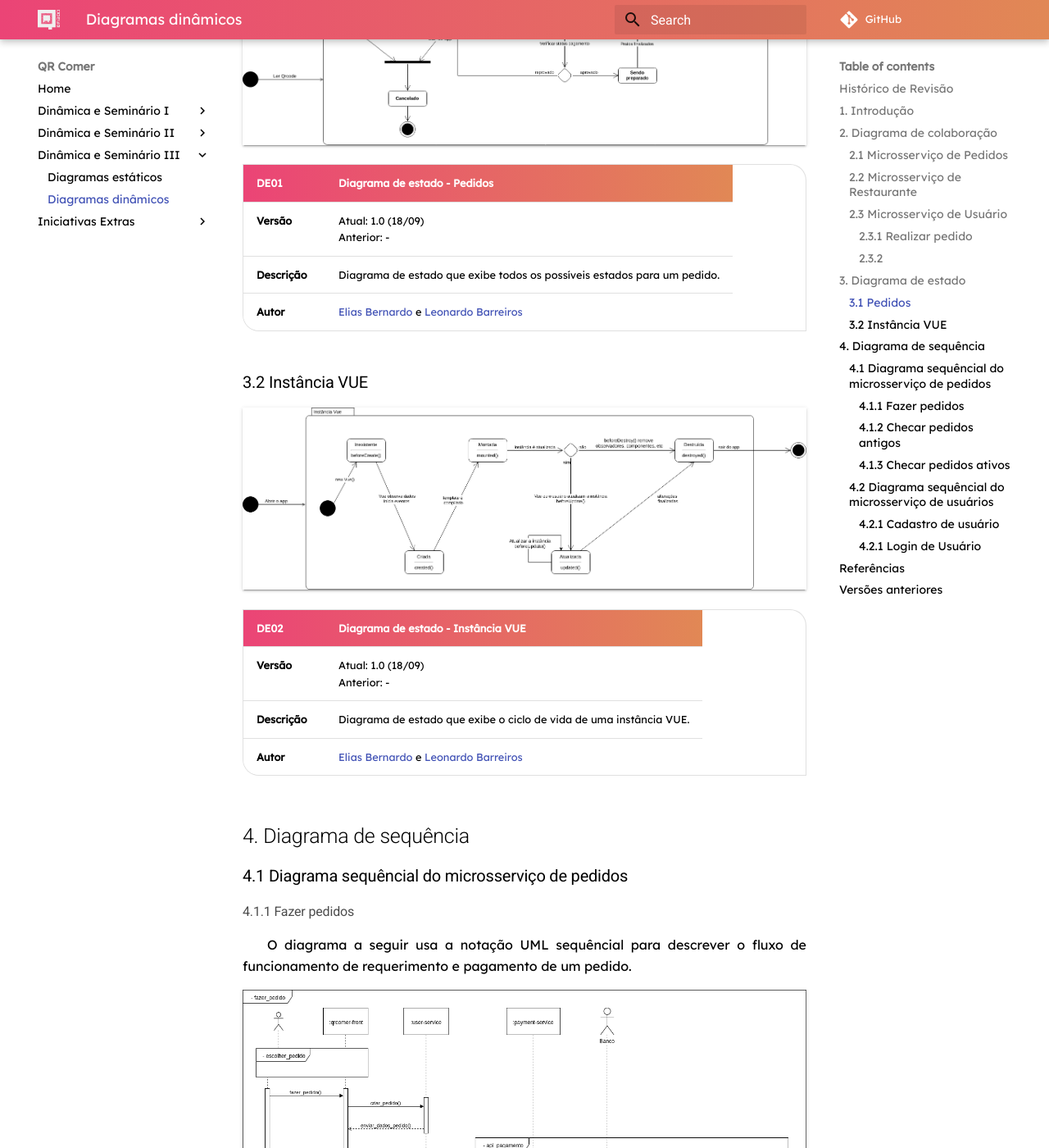
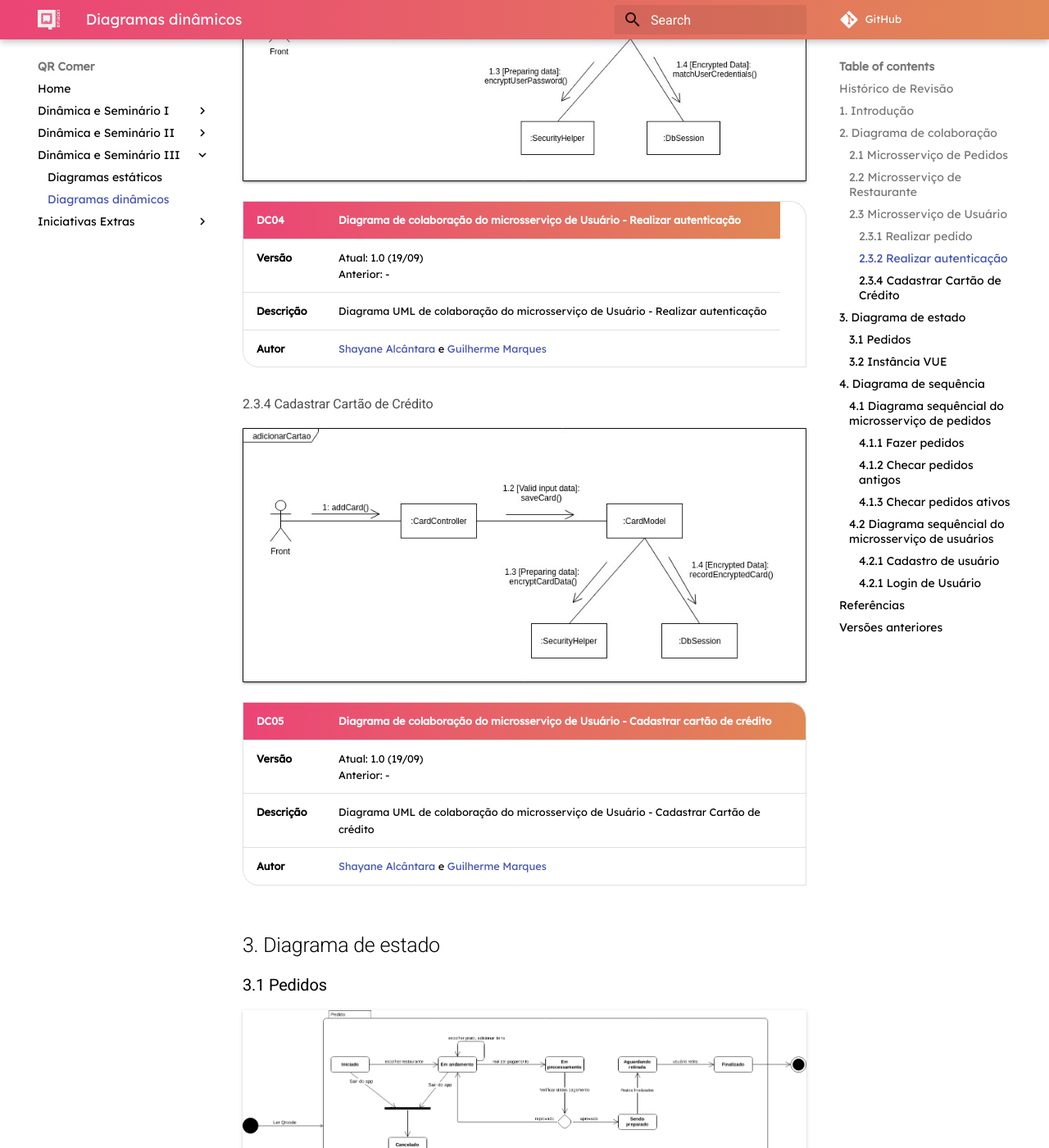
Before and after one commit to fga-desenho-2019-2/Wiki, an MkDocs documentation site: the page built from docs/seminario3/diagramas_dinamicos.md, in a window 1280 px wide and 1400 px high, scrolled down 3195 px. Shown: the whole window at 82% size. Built offline with MkDocs 1.6.1 and Material for MkDocs 9.7.7, drawn with Linux system fonts in a browser that asks for light colours; some web fonts are replaced; comment, search, counter and statistics services are not loaded; old or Windows-style settings are respelled for this version of MkDocs; some of the changed text lies outside the part shown.

Commit message:
Add auth and credic card colaboration diagrams

```diff
--- a/docs/seminario3/diagramas_dinamicos.md
+++ b/docs/seminario3/diagramas_dinamicos.md
@@ -5,6 +5,7 @@
 |12/09/2019|0.1|Criação do documento, adição da estrutura e diagramas de estado do Pedido|[Elias Bernardo](https://github.com/ebmm01)|
 |19/09/2019|0.2| Adição do diagrama de colaboração referente a realização de pedido.| [Shayane Alcântara](https://github.com/shayanealcantara)|
 |19/09/2019|0.3| Adição do diagrama de sequencia referente ao cadastro do usuário, do diagrama de sequencia referente ao login de usuário.| [Saleh Kader](https://github.com/devsalula)|
+|19/09/2019|0.4| Adição do diagrama de colaboração referente a autenticação do usuário e do cadastro de cartões de credito.| [Guilherme Marques](https://github.com/guilhesme23)|
 
 
 
@@ -54,7 +55,26 @@ Os diagramas a seguir ilustram a relação do microsserviço de usuário com alg
 | **Descrição** | Diagrama UML de colaboração do microsserviço de Usuário - Realizar pedido |
 |**Autor**| [Shayane Alcântara](https://github.com/shayanealcantara) e [Guilherme Marques](https://github.com/guilhesme23)|
 
-#### 2.3.2
+#### 2.3.2 Realizar autenticação
+
+![colaboracao-realizar-pedido](../images/diagramas-uml/colaboracao_auth.jpg)
+
+|**DC04** | **Diagrama de colaboração do microsserviço de Usuário - Realizar autenticação**  |
+|--|--|
+| **Versão**| Atual: 1.0 (19/09) <br> Anterior: - |
+| **Descrição** | Diagrama UML de colaboração do microsserviço de Usuário - Realizar autenticação |
+|**Autor**| [Shayane Alcântara](https://github.com/shayanealcantara) e [Guilherme Marques](https://github.com/guilhesme23)|
+
+
+#### 2.3.4 Cadastrar Cartão de Crédito
+
+![colaboracao-realizar-pedido](../images/diagramas-uml/colaboracao_cartao.jpg)
+
+|**DC05** | **Diagrama de colaboração do microsserviço de Usuário - Cadastrar cartão de crédito**  |
+|--|--|
+| **Versão**| Atual: 1.0 (19/09) <br> Anterior: - |
+| **Descrição** | Diagrama UML de colaboração do microsserviço de Usuário - Cadastrar Cartão de crédito |
+|**Autor**| [Shayane Alcântara](https://github.com/shayanealcantara) e [Guilherme Marques](https://github.com/guilhesme23)|
 
 ## 3. Diagrama de estado
 
```
Also changed, not shown: docs/images/diagramas-uml/colaboracao_auth.jpg (added), docs/images/diagramas-uml/colaboracao_cartao.jpg (added).
